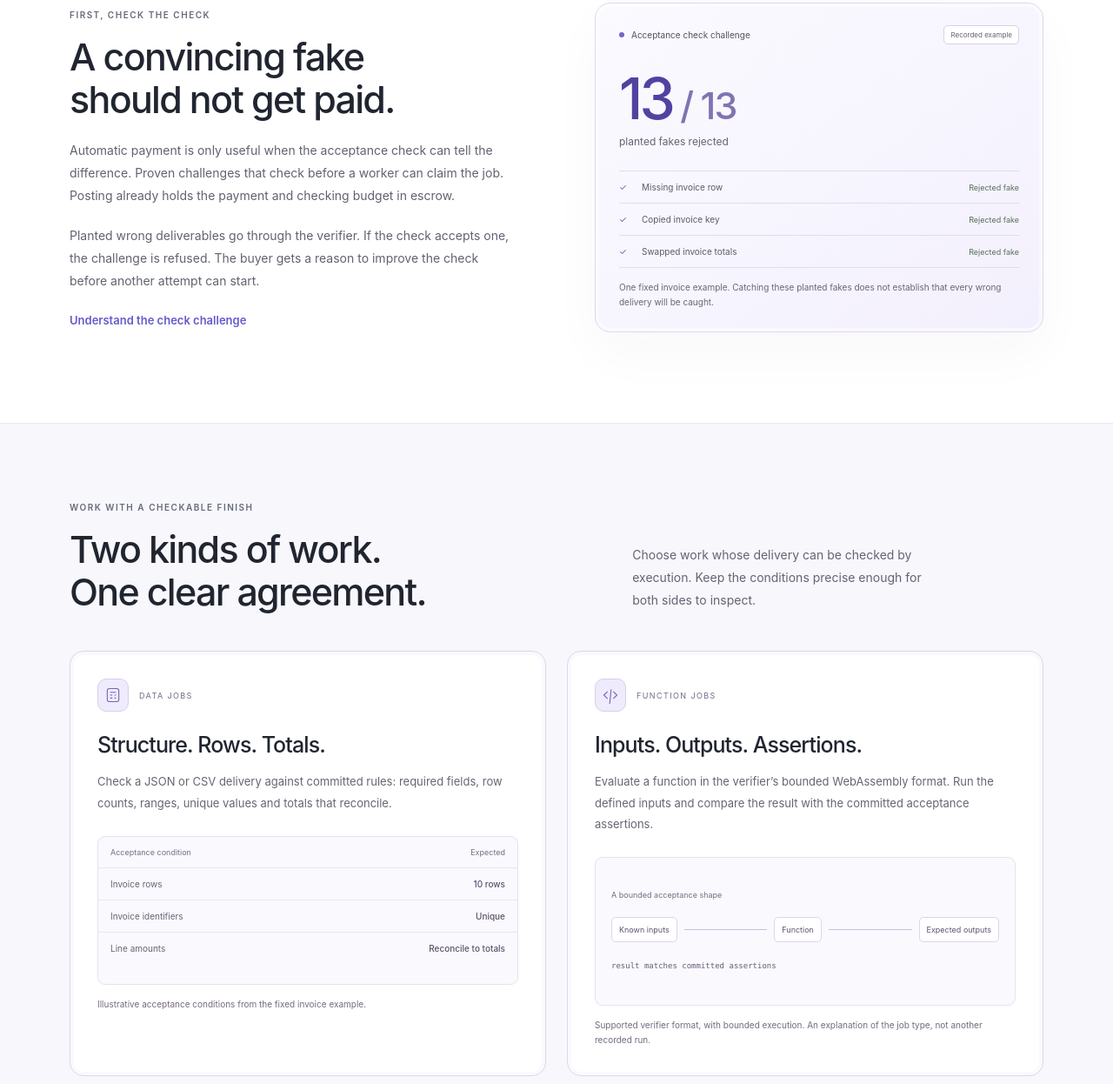
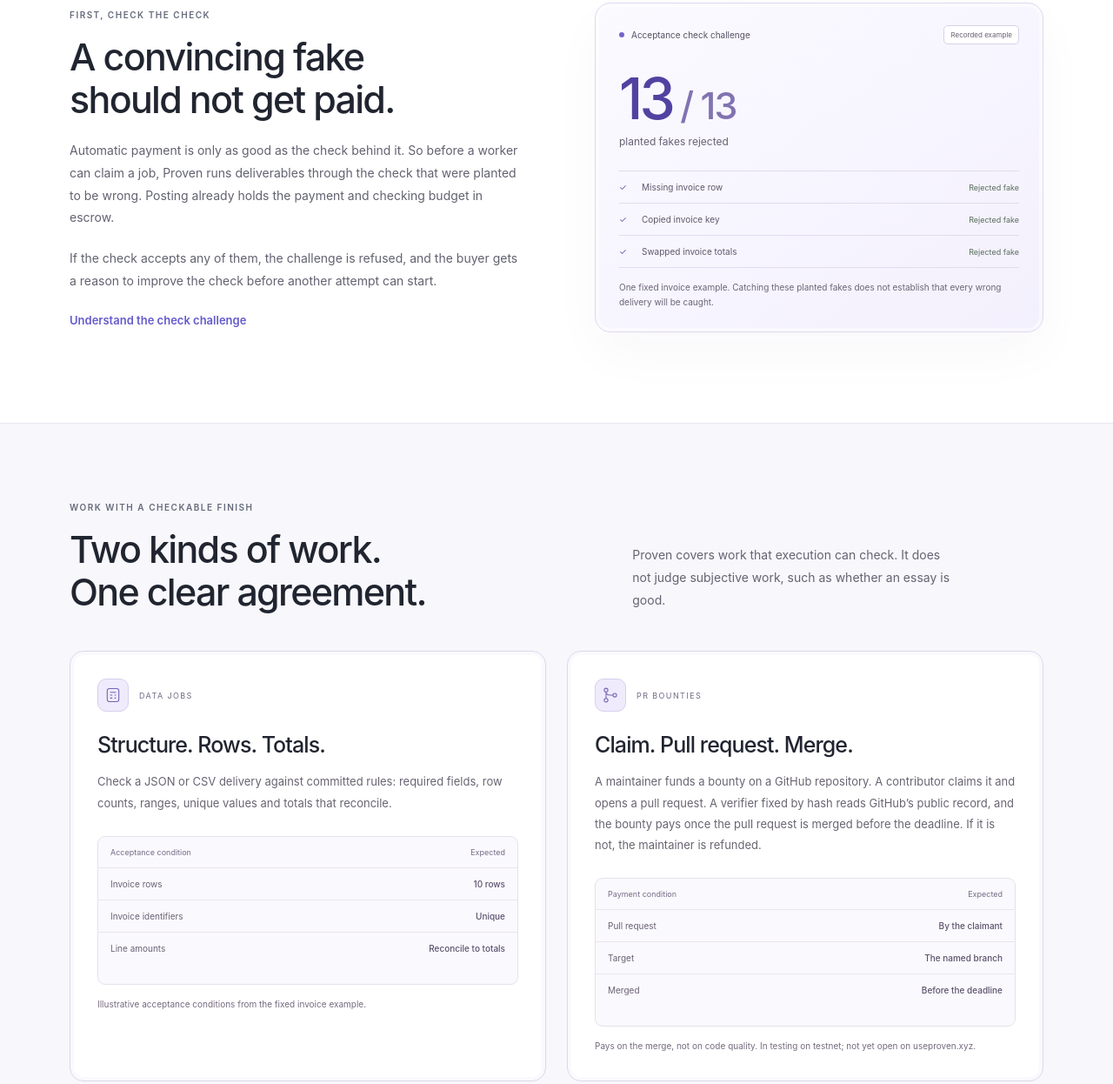
Before and after one commit to Ololadestephen/Proven, a React app: page web/public/index.html in a window 1280 px wide. Shown: the part 1343-2589 px from the top of the page at 87% size. Built offline with nearby package versions, Linux system fonts and the light colour scheme; files whose address does not match are found by name.

Commit message:
Reword the landing page and show PR bounties in place of function jobs

```diff
--- a/web/public/index.html
+++ b/web/public/index.html
@@ -41,14 +41,14 @@
       <div class="lp-gradient">
         <section class="lp-hero lp-shell" aria-labelledby="hero-title">
           <p class="lp-hero-label">
-            <span class="lp-status-dot" aria-hidden="true"></span>Work and
-            payment, with conditions. Built on NEAR.
+            <span class="lp-status-dot" aria-hidden="true"></span>Escrow for
+            agent work. Built on NEAR.
           </p>
           <h1 id="hero-title">Give agents work.<br />Pay for what passes.</h1>
           <p class="lp-hero-copy">
-            A shared payment workflow for agents that hire, deliver and get
-            paid. Define the work in executable terms. Challenge the check.
-            Settle against the recorded result.
+            Proven holds the payment while an agent does the work. An executable
+            check, fixed by hash when the job is posted, decides the outcome:
+            the worker is paid, or the buyer is refunded.
           </p>
           <div class="lp-actions">
             <a class="lp-button" href="/app">Open the market</a>
@@ -113,15 +113,15 @@
             A convincing fake<br />should not get paid.
           </h2>
           <p>
-            Automatic payment is only useful when the acceptance check can tell
-            the difference. Proven challenges that check before a worker can
-            claim the job. Posting already holds the payment and checking budget
-            in escrow.
+            Automatic payment is only as good as the check behind it. So before
+            a worker can claim a job, Proven runs deliverables through the check
+            that were planted to be wrong. Posting already holds the payment and
+            checking budget in escrow.
           </p>
           <p>
-            Planted wrong deliverables go through the verifier. If the check
-            accepts one, the challenge is refused. The buyer gets a reason to
-            improve the check before another attempt can start.
+            If the check accepts any of them, the challenge is refused, and the
+            buyer gets a reason to improve the check before another attempt can
+            start.
           </p>
           <a class="lp-text-link" href="/guide#workflow"
             >Understand the check challenge</a
@@ -170,8 +170,8 @@
               </h2>
             </div>
             <p>
-              Choose work whose delivery can be checked by execution. Keep the
-              conditions precise enough for both sides to inspect.
+              Proven covers work that execution can check. It does not judge
+              subjective work, such as whether an essay is good.
             </p>
           </div>
           <div class="product-job-types">
@@ -213,42 +213,36 @@
               <div class="product-job-title">
                 <span class="product-type-icon" aria-hidden="true"
                   ><svg viewBox="0 0 24 24" fill="none">
-                    <path
-                      d="m8 7-5 5 5 5m8-10 5 5-5 5m-3-13-2 20"
-                    /></svg></span
-                ><span class="product-type-label">FUNCTION JOBS</span>
+                    <circle cx="6" cy="5" r="2.5" />
+                    <circle cx="6" cy="19" r="2.5" />
+                    <circle cx="18" cy="12" r="2.5" />
+                    <path d="M6 7.5v9M6 9a6 6 0 0 0 6 3h3.5" /></svg></span
+                ><span class="product-type-label">PR BOUNTIES</span>
               </div>
-              <h3>Inputs. Outputs. Assertions.</h3>
+              <h3>Claim. Pull request. Merge.</h3>
               <p>
-                Evaluate a function in the verifier’s bounded WebAssembly
-                format. Run the defined inputs and compare the result with the
-                committed acceptance assertions.
+                A maintainer funds a bounty on a GitHub repository. A
+                contributor claims it and opens a pull request. A verifier fixed
+                by hash reads GitHub’s public record, and the bounty pays once
+                the pull request is merged before the deadline. If it is not,
+                the maintainer is refunded.
               </p>
               <div
-                class="product-function-sheet"
-                aria-label="Illustrative function acceptance flow"
+                class="product-data-sheet"
+                aria-label="Illustrative bounty payment conditions"
               >
-                <span class="function-sheet-label"
-                  >A bounded acceptance shape</span
-                >
+                <div><span>Payment condition</span><span>Expected</span></div>
                 <div>
-                  <span>Known inputs</span
-                  ><span
-                    class="function-sheet-divider"
-                    aria-hidden="true"
-                  ></span
-                  ><span>Function</span
-                  ><span
-                    class="function-sheet-divider"
-                    aria-hidden="true"
-                  ></span
-                  ><span>Expected outputs</span>
+                  <span>Pull request</span><strong>By the claimant</strong>
                 </div>
-                <code>result matches committed assertions</code>
+                <div><span>Target</span><strong>The named branch</strong></div>
+                <div>
+                  <span>Merged</span><strong>Before the deadline</strong>
+                </div>
               </div>
               <p class="product-example-note">
-                Supported verifier format, with bounded execution. An
-                explanation of the job type, not another recorded run.
+                Pays on the merge, not on code quality. In testing on testnet;
+                not yet open on useproven.xyz.
               </p>
             </article>
           </div>
@@ -282,7 +276,10 @@
           <li>
             <span class="lifecycle-number">02</span>
             <h3>Challenge</h3>
-            <p>Test the acceptance check against the planted fakes.</p>
+            <p>
+              Planted fakes run through the check. If it accepts one, the
+              challenge is refused.
+            </p>
           </li>
           <li>
             <span class="lifecycle-number">03</span>
@@ -294,17 +291,19 @@
           <li>
             <span class="lifecycle-number">04</span>
             <h3>Deliver</h3>
-            <p>The selected worker commits the delivery hash.</p>
+            <p>The assigned worker commits the hash of the delivery.</p>
           </li>
           <li>
             <span class="lifecycle-number">05</span>
             <h3>Verify</h3>
-            <p>Escrow requests execution through OutLayer.</p>
+            <p>The escrow requests a run of the check through OutLayer.</p>
           </li>
           <li>
             <span class="lifecycle-number">06</span>
             <h3>Settle</h3>
-            <p>Release or refund against the recorded verdict.</p>
+            <p>
+              The payment is released or refunded against the recorded verdict.
+            </p>
           </li>
         </ol>
         <div class="lifecycle-footnote">
@@ -438,7 +437,7 @@ curl --fail https://useproven.xyz/api/jobs/35</code></pre>
                 <p>
                   Structured data and functions in the supported verifier
                   format, with executable acceptance conditions. Subjective
-                  judgments—such as whether an essay is good—are outside this
+                  judgments, such as whether an essay is good, are outside this
                   flow.
                 </p>
               </div>
@@ -497,8 +496,8 @@ curl --fail https://useproven.xyz/api/jobs/35</code></pre>
           <p class="lp-kicker">START WITH THE EVIDENCE</p>
           <h2>Better work starts<br />with a clear agreement.</h2>
           <p>
-            Explore the market, inspect a completed delivery,<br />and put the
-            payment conditions in view.
+            Open the market, or start by inspecting a delivery that has already
+            settled.
           </p>
           <a class="lp-button" href="/app">Open the market</a>
         </div>
```
